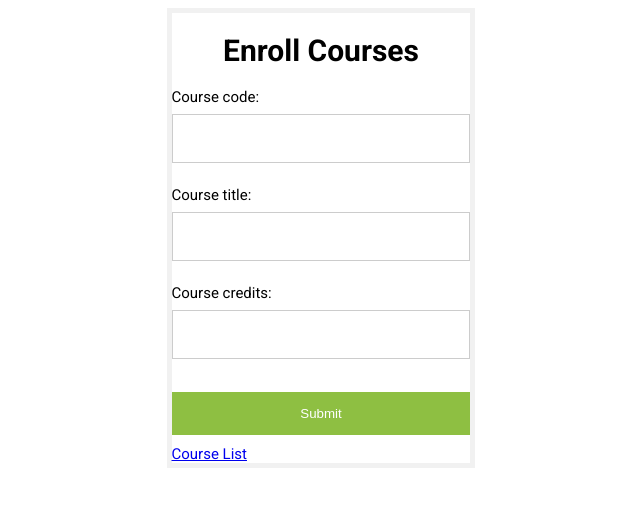
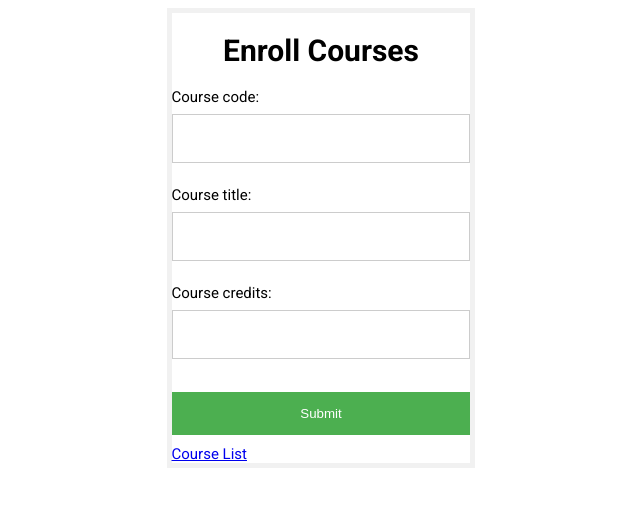
Before and after one commit to uprm-inso-4101-2020-2021-s2/semester-project-team-DLMS, a Django app: page /courses/ in a window 1280 px wide. Shown: the top 507 px of the page, without its empty margins (319-959 px from the left). Run offline with Django 3.2, Linux system fonts and the light colour scheme.

Commit message:
Changing names and colors Phase 1 DONE

```diff
--- a/UPR_Grader/templates/UPR_Grader/courses.html
+++ b/UPR_Grader/templates/UPR_Grader/courses.html
@@ -23,7 +23,7 @@
       box-sizing: border-box;
       }
       button {
-      background-color: #8ebf42;
+      background-color: #4caf50;
       color: white;
       padding: 14px 0;
       margin: 10px 0;
--- a/UPR_Grader/templates/UPR_Grader/edit.html
+++ b/UPR_Grader/templates/UPR_Grader/edit.html
@@ -24,7 +24,7 @@
       box-sizing: border-box;
       }
       button {
-      background-color: #437521;
+      background-color: #4caf50;
       color: white;
       padding: 14px 0;
       margin: 10px 0;
--- a/UPR_Grader/templates/UPR_Grader/main.html
+++ b/UPR_Grader/templates/UPR_Grader/main.html
@@ -34,7 +34,7 @@
         <li>
             <a href="../home/"><span class="glyphicon glyphicon-home"></span><span class="nav-label">Home</span></a>
             <a href="#"><span class="glyphicon glyphicon-book"></span><span class="nav-label">Curriculum</span></a>
-            <a href="../courses/"><span class="glyphicon glyphicon-list"></span><span class="nav-label">Enrolled Courses</span></a>
+            <a href="../courses/"><span class="glyphicon glyphicon-list"></span><span class="nav-label">Enroll Courses</span></a>
             <a href="../list/"><span class="glyphicon glyphicon-list"></span><span class="nav-label">Courses List</span></a>
             <a href="../settings/"><span class="glyphicon glyphicon-cog"></span><span class="nav-label">Settings</span></a>
             <form name = "logout" method="POST">
```
